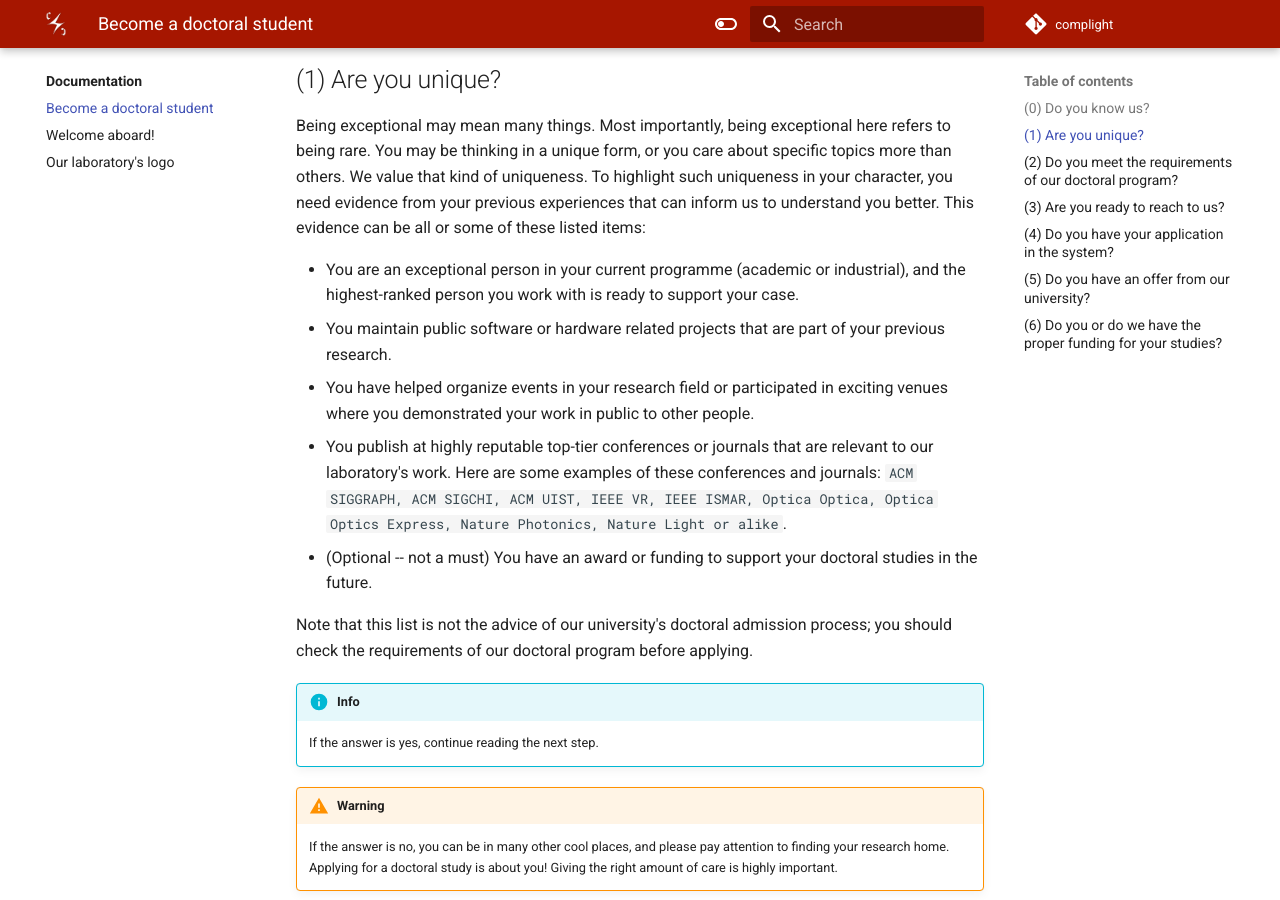
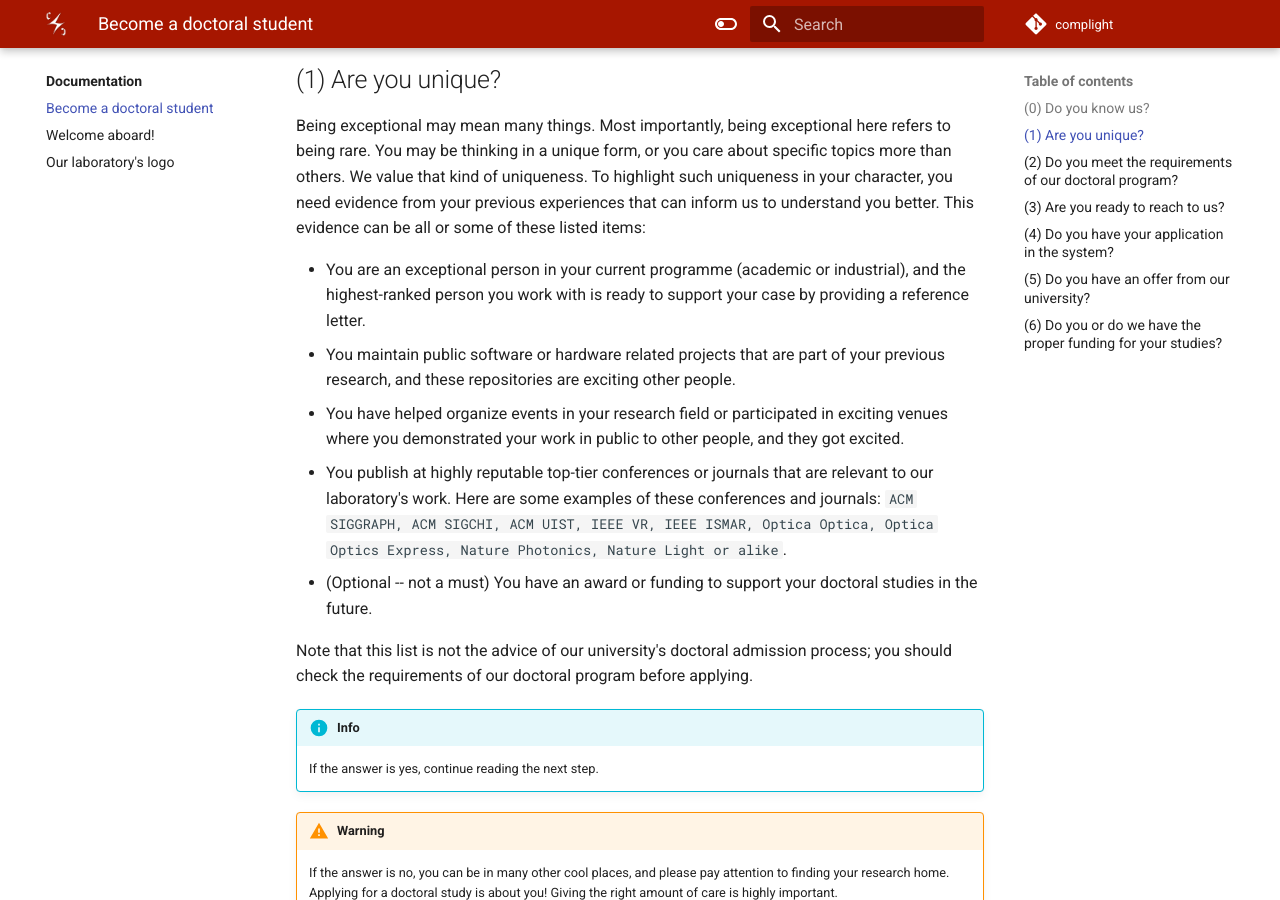
Before and after one commit to complight/complight.github.io, an MkDocs documentation site: the page built from docs/documentation/become_phd_student.md, in a window 1280 px wide and 900 px high, scrolled down 843 px. Built offline with MkDocs 1.6.1 and Material for MkDocs 9.7.7, drawn with Linux system fonts in a browser that asks for light colours.

Commit message:
Updating the doctoral study submission advices.

```diff
--- a/docs/documentation/become_phd_student.md
+++ b/docs/documentation/become_phd_student.md
@@ -29,9 +29,9 @@ We value that kind of uniqueness.
 To highlight such uniqueness in your character, you need evidence from your previous experiences that can inform us to understand you better.
 This evidence can be all or some of these listed items:
 
-- You are an exceptional person in your current programme (academic or industrial), and the highest-ranked person you work with is ready to support your case.
-- You maintain public software or hardware related projects that are part of your previous research.
-- You have helped organize events in your research field or participated in exciting venues where you demonstrated your work in public to other people.
+- You are an exceptional person in your current programme (academic or industrial), and the highest-ranked person you work with is ready to support your case by providing a reference letter.
+- You maintain public software or hardware related projects that are part of your previous research, and these repositories are exciting other people.
+- You have helped organize events in your research field or participated in exciting venues where you demonstrated your work in public to other people, and they got excited.
 - You publish at highly reputable top-tier conferences or journals that are relevant to our laboratory's work. Here are some examples of these conferences and journals: `ACM SIGGRAPH, ACM SIGCHI, ACM UIST, IEEE VR, IEEE ISMAR, Optica Optica, Optica Optics Express, Nature Photonics, Nature Light or alike`.
 - (Optional -- not a must) You have an award or funding to support your doctoral studies in the future.
 
```
